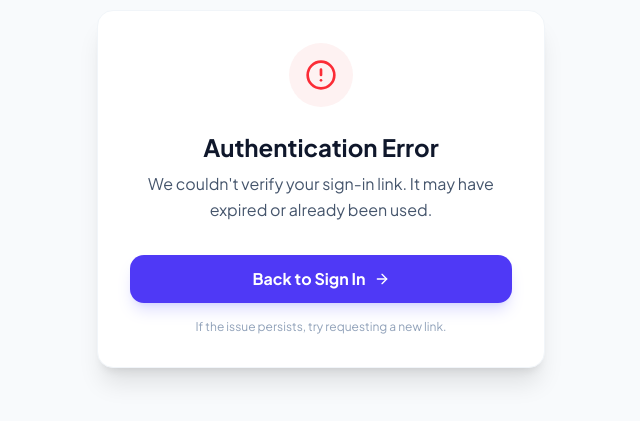
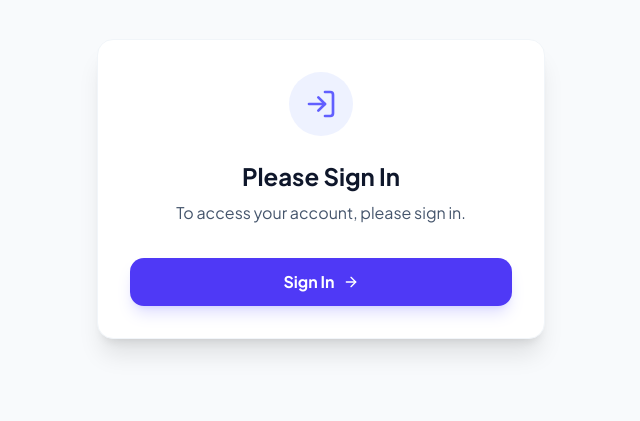
Before and after one commit to Ankitagmallesh/question-hive, a Next.js app in the folder apps/web/: page /auth/auth-code-error in a window 1280 px wide. Shown: the part 211-632 px from the top of the page, without its empty margins (319-959 px from the left). Built offline with nearby package versions, Linux system fonts and the light colour scheme.

Commit message:
style: simplify auth error page to generic sign in prompt

```diff
--- a/apps/web/app/auth/auth-code-error/page.tsx
+++ b/apps/web/app/auth/auth-code-error/page.tsx
@@ -2,25 +2,22 @@
 
 import Link from 'next/link';
 import { useSearchParams } from 'next/navigation';
-import { AlertCircle, ArrowRight } from 'lucide-react';
+import { LogIn, ArrowRight } from 'lucide-react';
 import { Suspense } from 'react';
 
 function ErrorContent() {
     const searchParams = useSearchParams();
-    // Try to get error from query params, though often it's in the hash which is harder to read server-side
-    // but client side can see it? hash isn't in searchParams.
-    // We'll just provide a generic message since we know typical causes.
 
     return (
         <div className="bg-white p-8 rounded-2xl shadow-xl max-w-md w-full text-center border border-slate-100">
-            <div className="w-16 h-16 bg-red-50 rounded-full flex items-center justify-center mx-auto mb-6">
-                <AlertCircle className="w-8 h-8 text-red-500" />
+            <div className="w-16 h-16 bg-indigo-50 rounded-full flex items-center justify-center mx-auto mb-6">
+                <LogIn className="w-8 h-8 text-indigo-500" />
             </div>
 
-            <h1 className="text-2xl font-bold text-slate-900 mb-2">Authentication Error</h1>
+            <h1 className="text-2xl font-bold text-slate-900 mb-2">Please Sign In</h1>
 
             <p className="text-slate-600 mb-8 leading-relaxed">
-                We couldn't verify your sign-in link. It may have expired or already been used.
+                To access your account, please sign in.
             </p>
 
             <div className="space-y-3">
@@ -28,13 +25,9 @@ function ErrorContent() {
                     href="/auth/login"
                     className="flex items-center justify-center w-full bg-indigo-600 hover:bg-indigo-700 text-white font-bold py-3 px-6 rounded-xl transition-all shadow-lg shadow-indigo-500/20 active:scale-[0.98]"
                 >
-                    Back to Sign In
+                    Sign In
                     <ArrowRight className="w-4 h-4 ml-2" />
                 </Link>
-
-                <p className="text-xs text-slate-400 mt-4">
-                    If the issue persists, try requesting a new link.
-                </p>
             </div>
         </div>
     );
```
